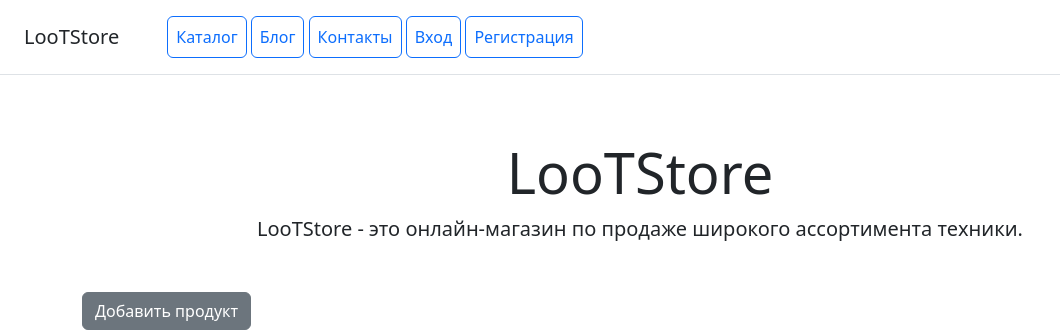
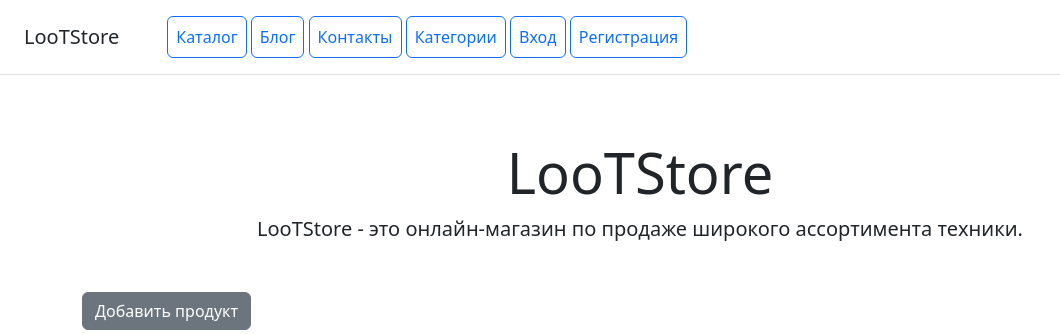
Before and after one commit to xolodno1337/Internet_shop, a Django app: page / in a window 1280 px wide. Shown: the top 334 px of the page, without its empty margins (0-1060 px from the left). Run offline with Django 4.2, Linux system fonts and the light colour scheme; data comes from the database, SQL or seed files in the repository; parts of the project's set-up code (start-up, migrations or seed data) failed here and were passed over; some libraries are stand-ins or nearby versions.

Commit message:
Добавление кнопки Категории

```diff
--- a/catalog/templates/catalog/contacts.html
+++ b/catalog/templates/catalog/contacts.html
@@ -14,6 +14,7 @@
         <a class="p-2 btn btn-outline-primary" href="/">Каталог</a>
         <a class="p-2 btn btn-outline-primary" href="{% url 'blog:blog_list' %}">Блог</a>
         <a class="p-2 btn btn-outline-primary" href="/contacts/">Контакты</a>
+        <a class="p-2 btn btn-outline-primary" href="{% url 'catalog:category_list' %}">Категории</a>
         {% if user.is_authenticated %}
         <a class="p-2 btn btn-outline-primary" href="/{% url 'users:login' %}">Выход</a>
         {% else %}
--- a/catalog/templates/catalog/includes/inc_menu.html
+++ b/catalog/templates/catalog/includes/inc_menu.html
@@ -3,6 +3,7 @@
         <a class="p-2 btn btn-outline-primary" href="/">Каталог</a>
         <a class="p-2 btn btn-outline-primary" href="{% url 'blog:blog_list' %}">Блог</a>
         <a class="p-2 btn btn-outline-primary" href="/contacts/">Контакты</a>
+        <a class="p-2 btn btn-outline-primary" href="{% url 'catalog:category_list' %}">Категории</a>
         {% if user.is_authenticated %}
         <a class="p-2 btn btn-outline-primary" href="{% url 'users:logout' %}">Выход</a>
         {% else %}
```
